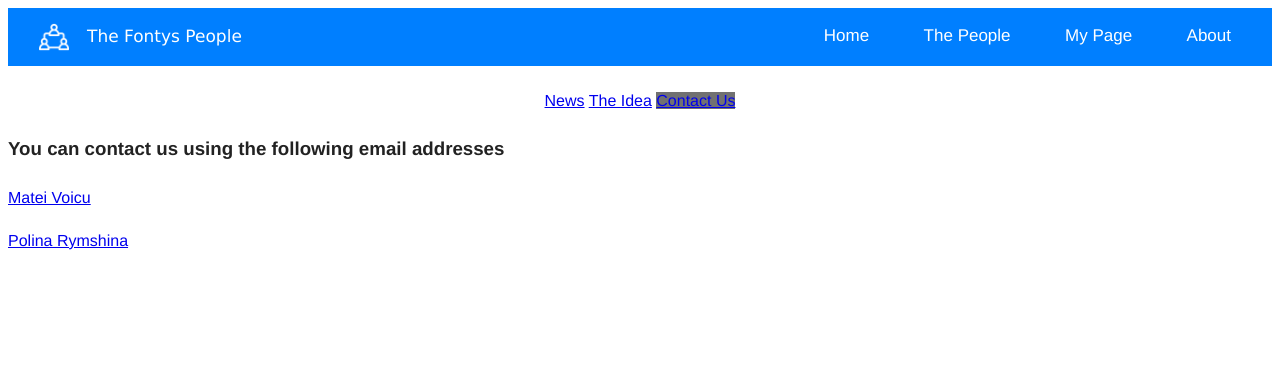
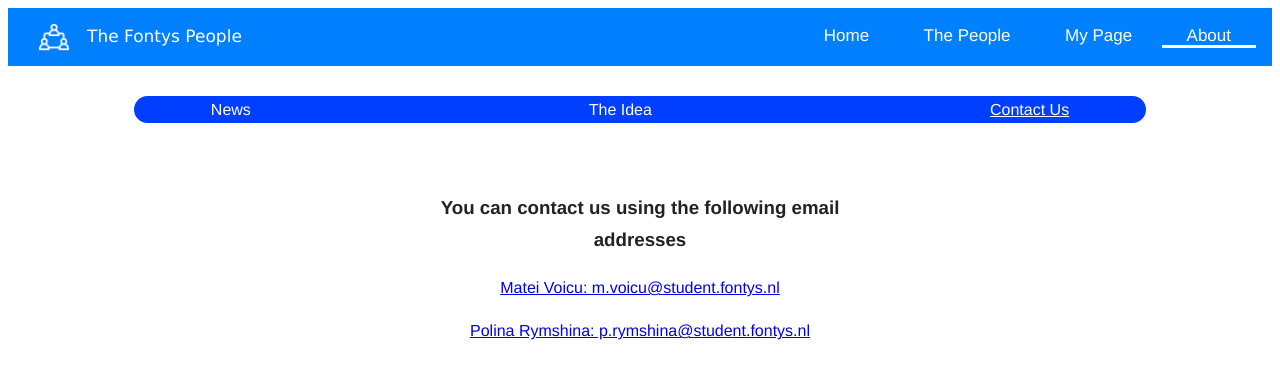
Before and after one commit to PolinaRmsh/PeopleOfFontysWebsite, a PHP site: page /about_contact.html in a window 1280 px wide. Shown: the top 379 px of the page. Run offline with PHP 8.4, Linux system fonts and the light colour scheme.

Commit message:
added basic styling to about and mypage, added underlining to top navbar

```diff
--- a/mainAndThePeople/about_contact.html
+++ b/mainAndThePeople/about_contact.html
@@ -15,29 +15,27 @@
             </div>
             <div class="header-right" id="headerRight">
                 <a href="javascript:void(0);" class="smallMenuIcon" onclick="myFunction()">&#9776;</a>
-                <a class="active" href="index.html">Home</a>
+                <a href="index.html">Home</a>
                 <a href="thePeople.html">The People</a>
                 <a href="mypage.html">My Page</a>
-                <a href="about_news.html">About</a>
+                <a class="active" href="about_news.html">About</a>
 
             </div>
         </header>
         <h1></h1>
-        <div id="about-navbar">
-            <center>
-                <a href="about_news.html">News</a>
+        <div class="about-navbar">
+                <a id="about-navbar-left" href="about_news.html">News</a>
                 <a href="about_idea.html">The Idea</a>
-                <a class="active" href="about_contact.html">Contact Us</a>
-            </center>
+                <a id="about-navbar-right" class="active"  href="about_contact.html">Contact Us</a>
         </div>
         <div class="about-contact-content-wrapper">
             <div id="about-contact-content-text" style="float:left;">
                 <h3>You can contact us using the following email addresses</h3>
                 <p>
-                    <a href="mailto:m.voicu@student.fontys.nl">Matei Voicu</a>
+                    <a href="mailto:m.voicu@student.fontys.nl">Matei Voicu: m.voicu@student.fontys.nl</a>
                 </p>
                 <p>
-                    <a href="mailto:p.rymshina@student.fontys.nl">Polina Rymshina</a>
+                    <a href="mailto:p.rymshina@student.fontys.nl">Polina Rymshina: p.rymshina@student.fontys.nl</a>
                 </p>
             </div>
         </div>
--- a/mainAndThePeople/css/main.css
+++ b/mainAndThePeople/css/main.css
@@ -37,6 +37,7 @@ html {
 /* Styling the active tab */
 .navbar .header-right .active {
     background-color: inherit;
+    border-bottom: 3px solid white;
 }
 
 /* NOT WORKING         On small screens the menu will be hidden in an icon*/
@@ -391,7 +392,74 @@ html {
 .contactLink:hover{
     border-bottom: 3px solid #1300FF;
 }
+/* ABOUT PAGES */
+.about-navbar{
+    margin-left: auto;
+    margin-right: auto;
+    margin-bottom: 50px;
+    margin-top: 30px;
+    width: 80%;
+    background-color:#003FFF;
+    border-radius: 100px;
+    text-align: center;
+    text-decoration: none;
+    color: white;
+}
 
+.about-navbar .active{
+    background-color: inherit;
+    text-decoration: underline;
+
+}
+.about-navbar a{
+    color: white;
+    text-decoration: none;
+}
+#about-navbar-left{
+    padding-right: 33%;
+}
+#about-navbar-right{
+    padding-left: 33%;
+}
+#about-news-content-text, #about-idea-content-text{
+    display: inline-block;
+    width: 66%;
+}
+#about-news-content-picture, #about-idea-content-picture{
+    margin-bottom: 50px;
+    display: inline-block;
+    float: right;
+}
+.about-contact-content-wrapper{
+    margin-left: auto;
+    margin-right: auto;
+    width: 33%;
+    text-align: center;
+}
+
+/*MY PAGE*/
+.mypage-top-info{
+    display: inline-block;
+}
+.mypage-top-text{
+    display: inherit;
+    float: right;
+
+}
+.mypage-top-picture{
+    display: inherit;
+    width: 128px;
+    margin: 10px;
+    padding: 0px;
+
+}
+.mypage-bottom-info > p{
+    padding-bottom: 20px;
+    border-bottom: 1px black solid;
+}
+#mypage-interests-content{
+    border-bottom: none;
+}
 /* ////////////////////////////////////////////// */
 
 /* ////////////////////////////////////////////// */
--- a/mainAndThePeople/thePeople.html
+++ b/mainAndThePeople/thePeople.html
@@ -17,8 +17,8 @@
     </div>
     <div class="header-right" id="headerRight">
         <a href="javascript:void(0);" class="smallMenuIcon" onclick="myFunction()">&#9776;</a>
-        <a class="active" href="index.html">Home</a>
-        <a href="thePeople.html">The People</a>
+        <a href="index.html">Home</a>
+        <a class="active" href="thePeople.html">The People</a>
         <a href="mypage.html">My Page</a>
         <a href="about_news.html">About</a>
     </div>
```
Also changed, not shown: mainAndThePeople/about_idea.html (+4 -6 lines), mainAndThePeople/about_news.html (+6 -6 lines), mainAndThePeople/mypage.html (+14 -10 lines).
